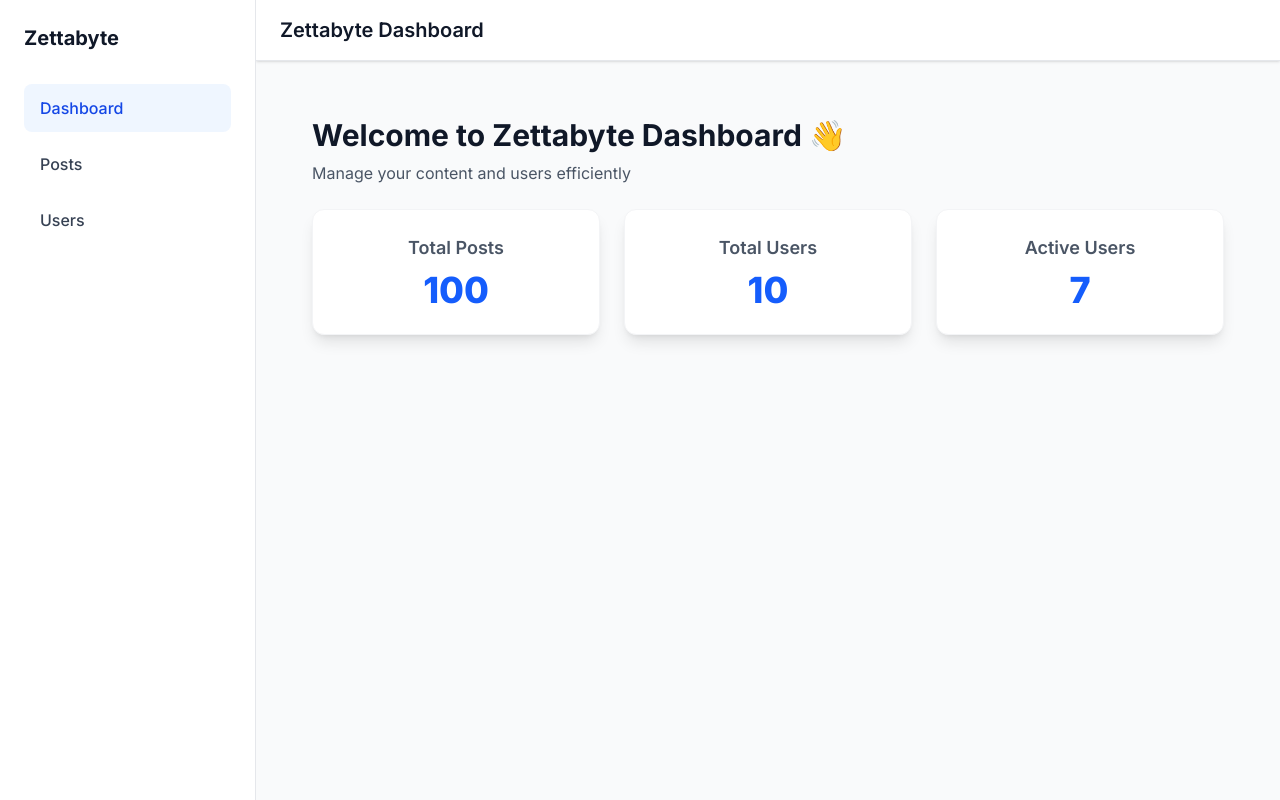
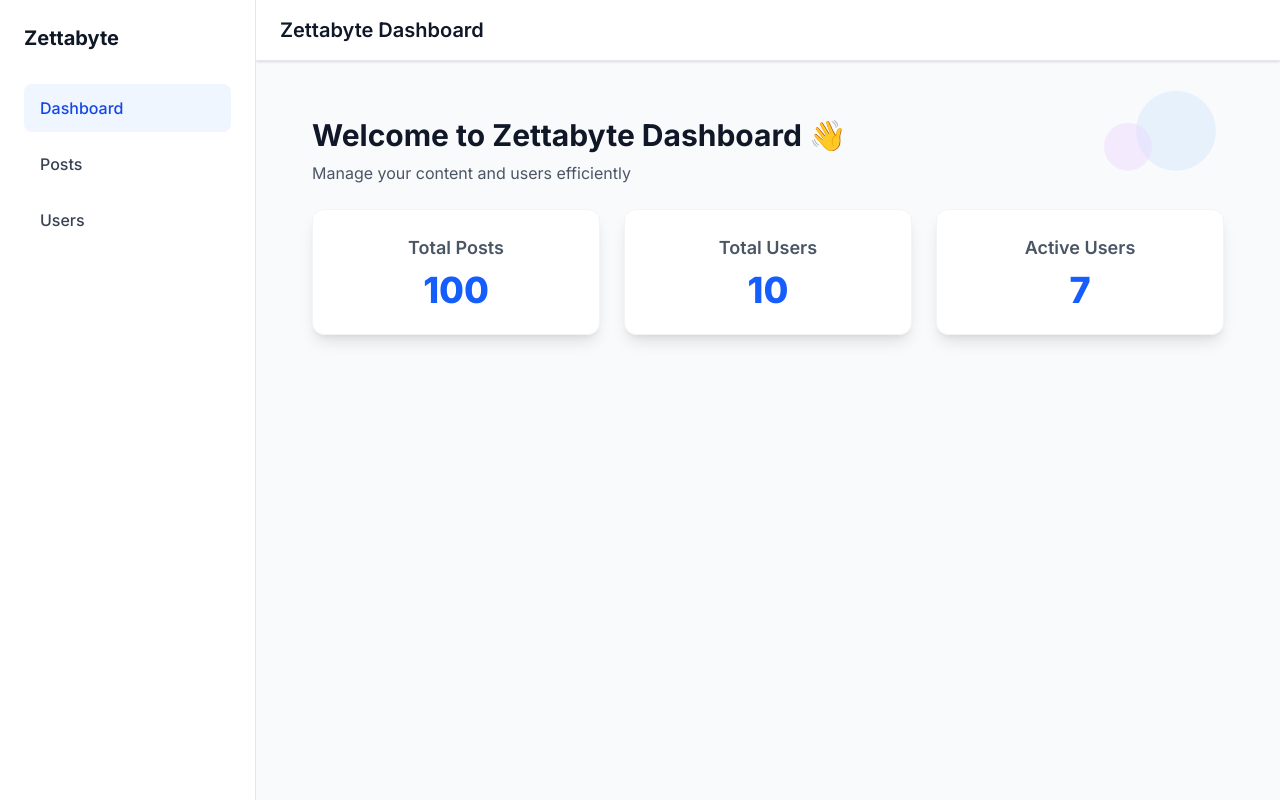
Before and after one commit to cssmh/zettabyte-frontend, a Next.js app: page / in a window 1280 px wide. Built offline with nearby package versions, Linux system fonts and the light colour scheme; no server answers.

Commit message:
issue fix for animate easeInOut in home

```diff
--- a/src/app/page.tsx
+++ b/src/app/page.tsx
@@ -24,6 +24,17 @@ export default function Home() {
             Manage your content and users efficiently
           </p>
         </div>
+        <motion.div
+          animate={{ y: [0, 20, 0] }}
+          transition={{ duration: 2, repeat: Infinity, ease: "easeInOut" }}
+          className="absolute top-20 right-16 w-20 h-20 bg-blue-200 rounded-full opacity-30"
+        />
+        <motion.div
+          animate={{ y: [0, 20, 0] }}
+          transition={{ duration: 2, repeat: Infinity, ease: "easeInOut" }}
+          style={{ animationDelay: "1s" }}
+          className="absolute top-28 right-32 w-12 h-12 bg-purple-200 rounded-full opacity-40"
+        />
       </div>
       <div className="grid grid-cols-1 sm:grid-cols-2 lg:grid-cols-3 gap-6">
         {stats.map((stat, index) => (
--- a/src/lib/auth.ts
+++ b/src/lib/auth.ts
@@ -1,5 +1,17 @@
 import { NextAuthOptions } from "next-auth";
 import GoogleProvider from "next-auth/providers/google";
+import "next-auth";
+
+declare module "next-auth" {
+  interface Session {
+    user?: {
+      name?: string | null;
+      email?: string | null;
+      image?: string | null;
+      id?: string;
+    };
+  }
+}
 
 export const authOptions: NextAuthOptions = {
   providers: [
@@ -16,7 +28,7 @@ export const authOptions: NextAuthOptions = {
       return token;
     },
     async session({ session, token }) {
-      if (token) {
+      if (token && session.user) {
         session.user.id = token.id as string;
       }
       return session;
```
